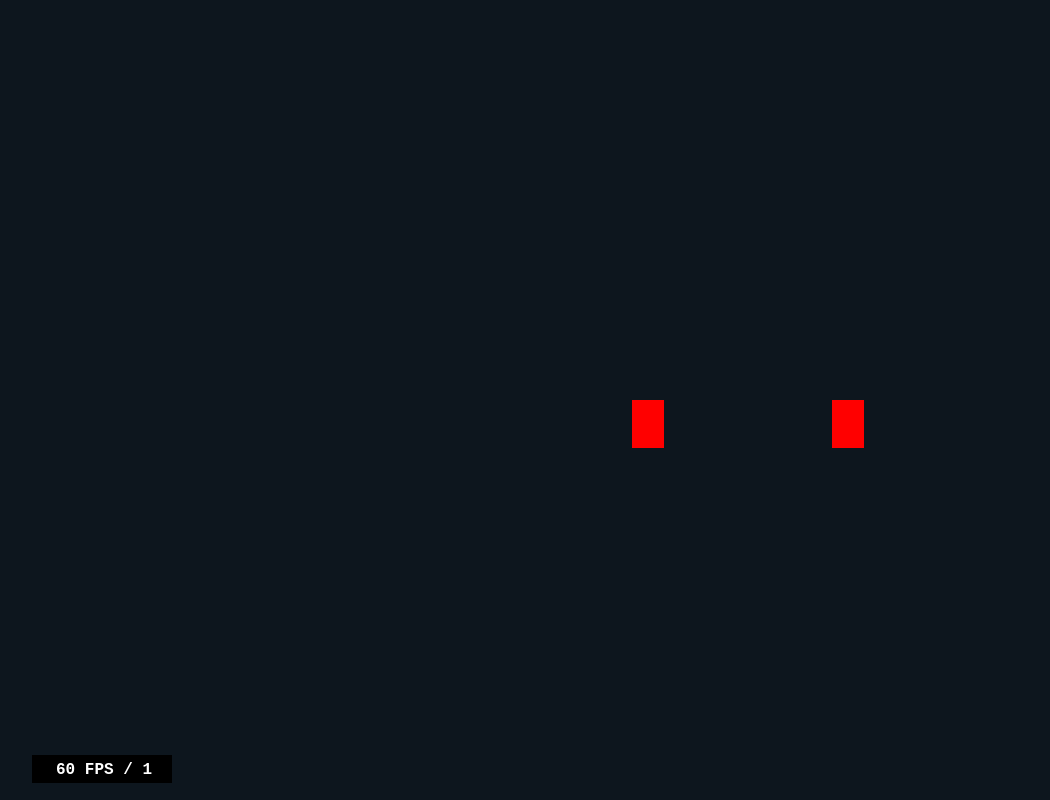
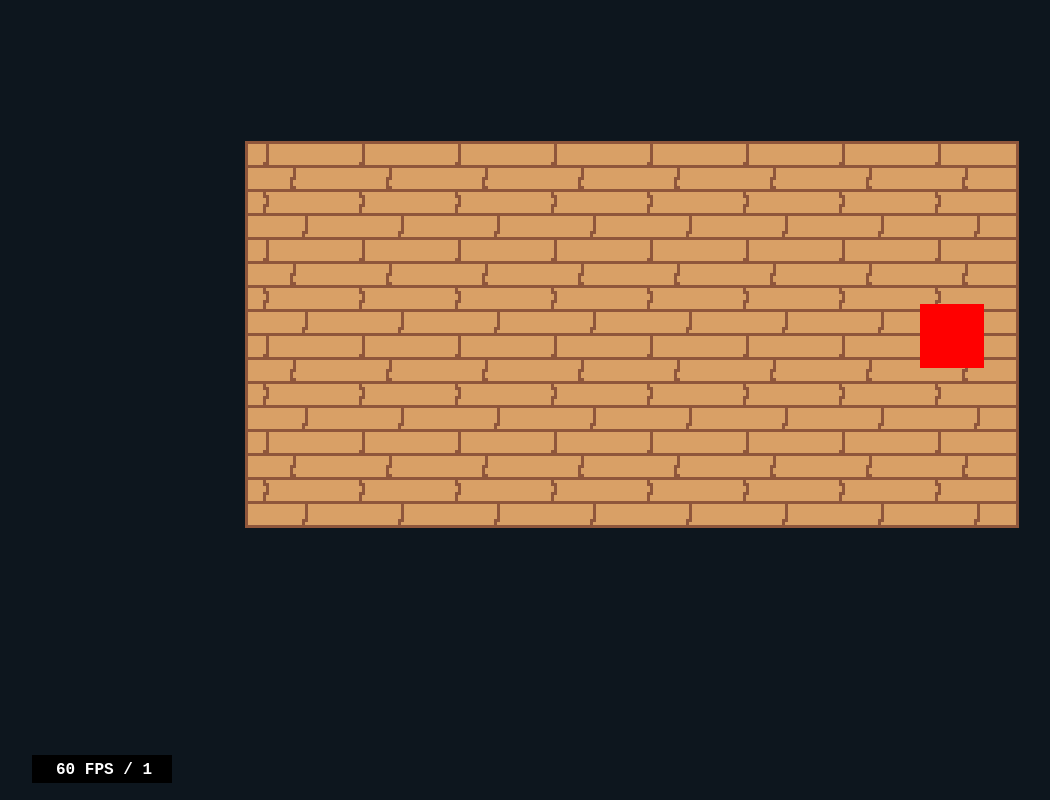
Before and after one commit to sebadorn/js13k-2023-13th-century, a website: page dev/index-dev.html in a window 1280 px wide. Shown: the whole page, without its empty margins (8-1058 px from the left). Drawn offline with Linux system fonts and the light colour scheme.

Commit message:
Added ship. Characters are assigned to a PlayerShip and can walk only on that.

```diff
--- a/dev/index-dev.html
+++ b/dev/index-dev.html
@@ -21,4 +21,5 @@ canvas{left:0;position:absolute;top:0;z-index:2}
 <script src="js/characters/Captain.js"></script>
 <script src="js/characters/Fighter.js"></script>
 <script src="js/levels/Test.js"></script>
+<script src="js/objects/Ship.js"></script>
 <canvas id="ui"></canvas><canvas id="c"></canvas>
--- a/dev/js/Character.js
+++ b/dev/js/Character.js
@@ -4,11 +4,40 @@
 js13k.Character = class extends js13k.LevelObject {
 
 
-	constructor( data ) {
+	/**
+	 *
+	 * @constructor
+	 * @param {object?} data
+	 */
+	constructor( data = {} ) {
+		data.w = 64;
+		data.h = 64;
 		super( data );
 
-		this.speed.x = 6;
-		this.speed.y = 6;
+		this.speed.x = 8;
+		this.speed.y = 8;
+	}
+
+
+	/**
+	 *
+	 * @override
+	 * @param {number}         dt
+	 * @param {js13k.Vector2D} dir
+	 */
+	update( dt, dir ) {
+		super.update( dt, dir );
+
+		if( this.ship ) {
+			this.pos.x = Math.min(
+				this.ship.pos.x + this.ship.w - this.w,
+				Math.max( this.ship.pos.x, this.pos.x )
+			);
+			this.pos.y = Math.min(
+				this.ship.pos.y + this.ship.h - this.h,
+				Math.max( this.ship.pos.y, this.pos.y )
+			);
+		}
 	}
 
 
--- a/dev/js/Level.js
+++ b/dev/js/Level.js
@@ -16,6 +16,8 @@ js13k.Level = class {
 		this.objects = [];
 		/** @type {js13k.Character[]} */
 		this.characters = [];
+		/** @type {js13k.PlayerShip?} */
+		this.ship = null;
 
 		this.selectedCharacter = {
 			p1: null,
@@ -67,15 +69,8 @@ js13k.Level = class {
 			return;
 		}
 
-		this.drawBackground( js13k.Renderer.ctx );
 		this.objects.forEach( o => o.draw( js13k.Renderer.ctx ) );
 	}
-
-
-	/**
-	 *
-	 */
-	drawBackground() {}
 
 
 	/**
@@ -88,7 +83,7 @@ js13k.Level = class {
 		ctx.font = 'bold 36px ' + js13k.FONT;
 		ctx.textAlign = 'center';
 		ctx.fillStyle = '#DDD';
-		ctx.fillText( 'GAME OVER', center, center );
+		ctx.fillText( 'GAME OVER', center.x, center.y );
 	}
 
 
@@ -105,10 +100,15 @@ js13k.Level = class {
 			}
 		}
 		else {
-			this.objects.sort( ( a, b ) => a.y - b.y );
+			if( this.ship ) {
+				const R = js13k.Renderer;
+				R.translateX = R.center.x + this.ship.pos.x - this.ship.w / 2;
+				R.translateY = R.center.y + this.ship.pos.y - this.ship.h / 2 - 64;
+			}
 
 			const dir = js13k.Input.getDirections();
 
+			this.objects.sort( ( a, b ) => a.prio() - b.prio() );
 			this.objects.forEach( o => {
 				if( o === this.selectedCharacter.p1 ) {
 					o.update( dt, dir );
--- a/dev/js/LevelObject.js
+++ b/dev/js/LevelObject.js
@@ -7,13 +7,13 @@ js13k.LevelObject = class {
 	/**
      *
      * @constructor
-     * @param {object} data
-     * @param {number} data.x - X coordinate
-     * @param {number} data.y - Y coordinate
-     * @param {number} data.w - Width
-     * @param {number} data.h - Height
+     * @param {object?} data
+     * @param {number}  data.x - X coordinate
+     * @param {number}  data.y - Y coordinate
+     * @param {number}  data.w - Width
+     * @param {number}  data.h - Height
      */
-	constructor( data ) {
+	constructor( data = {} ) {
 		this.pos = new js13k.Vector2D( data.x, data.y );
 		this.w = data.w || 0;
 		this.h = data.h || 0;
@@ -44,6 +44,15 @@ js13k.LevelObject = class {
 
 
 	/**
+	 * Get the render sorting priority.
+	 * @return {number}
+	 */
+	prio() {
+		return this.pos.y + this.h;
+	}
+
+
+	/**
 	 *
 	 * @param {number}         dt
 	 * @param {js13k.Vector2D} dir
--- a/dev/js/Renderer.js
+++ b/dev/js/Renderer.js
@@ -11,19 +11,23 @@ js13k.Renderer = {
 	// Leaving them as comment to know they (will) exist.
 	// --------------------------------------------------
 	//
-	// center: 0,
+	// images: null,
 	// last: 0,
 	// level: null,
 	//
-	// // Canvas for background, player
 	// cnv: null,
 	// ctx: null,
 	//
 	// cnvUI: null,
 	// ctxUI: null,
 
+	// Center position for the canvas content
+	center: new js13k.Vector2D(),
+
 	// Scaling factor. Updated in resize().
 	scale: 1,
+	translateX: 0,
+	translateY: 0,
 
 
 	/**
@@ -39,6 +43,9 @@ js13k.Renderer = {
 	 * Draw to the canvas.
 	 */
 	draw() {
+		this.ctx.setTransform( this.scale, 0, 0, this.scale, this.translateX, this.translateY );
+		this.ctxUI.setTransform( this.scale, 0, 0, this.scale, 0, 0 );
+
 		this.clear();
 		this.level && this.level.draw();
 	},
@@ -58,7 +65,7 @@ js13k.Renderer = {
 		this.ctxUI.font = 'normal 56px ' + js13k.FONT;
 		this.ctxUI.textAlign = 'center';
 		this.ctxUI.textBaseline = 'top';
-		this.ctxUI.fillText( 'PAUSED', this.center, 60 );
+		this.ctxUI.fillText( 'PAUSED', this.center.x, 60 );
 	},
 
 
@@ -93,8 +100,26 @@ js13k.Renderer = {
 		this.ctxUI = this.cnvUI.getContext( '2d', { alpha: true } );
 		this.ctxUI.imageSmoothingEnabled = false;
 
-		this.registerEvents();
-		cb();
+		this.loadAssets( () => {
+			this.registerEvents();
+			cb();
+		} );
+	},
+
+
+	/**
+	 *
+	 * @param {function} cb
+	 */
+	loadAssets( cb ) {
+		const img = new Image();
+
+		img.onload = () => {
+			this.images = img;
+			cb();
+		};
+
+		img.src = 'i.png';
 	},
 
 
@@ -113,9 +138,6 @@ js13k.Renderer = {
 
 			this.ctx.imageSmoothingEnabled = false;
 			this.ctxUI.imageSmoothingEnabled = false;
-
-			this.ctx.setTransform( this.scale, 0, 0, this.scale, 0, 0 );
-			this.ctxUI.setTransform( this.scale, 0, 0, this.scale, 0, 0 );
 
 			if( this.isPaused ) {
 				this.drawPause();
@@ -208,6 +230,9 @@ js13k.Renderer = {
 		this.cnvUI.width = window.innerWidth;
 		this.cnvUI.height = window.innerHeight;
 
+		this.center.x = Math.floor( this.cnv.width / 2 );
+		this.center.y = Math.floor( this.cnv.height / 2 );
+
 		if( this.isPaused ) {
 			clearTimeout( this._timeoutDrawPause );
 			this._timeoutDrawPause = setTimeout( () => this.drawPause(), 100 );
--- a/dev/js/Vector2D.js
+++ b/dev/js/Vector2D.js
@@ -44,4 +44,15 @@ js13k.Vector2D = class {
 	}
 
 
+	/**
+	 *
+	 * @param {number} x
+	 * @param {number} y
+	 */
+	set( x, y ) {
+		this.x = x;
+		this.y = y;
+	}
+
+
 };
--- a/dev/js/characters/Captain.js
+++ b/dev/js/characters/Captain.js
@@ -10,9 +10,6 @@ js13k.Captain = class extends js13k.Character {
 	 * @constructor
 	 */
 	constructor( data ) {
-		data.w ??= 32;
-		data.h ??= 48;
-
 		super( data );
 	}
 
--- a/dev/js/levels/Test.js
+++ b/dev/js/levels/Test.js
@@ -11,10 +11,13 @@ js13k.Level.Test = class extends js13k.Level {
 	constructor() {
 		super();
 
-		this.addCharacters(
-			new js13k.Captain( { x: window.innerWidth / 2, y: window.innerHeight / 2 } ),
-			new js13k.Captain( { x: window.innerWidth / 2 + 200, y: window.innerHeight / 2 } ),
-		);
+		const cap1 = new js13k.Captain();
+		this.addCharacters( cap1 );
+
+		this.ship = new js13k.PlayerShip( { x: 0, y: 0 } );
+		this.ship.add( cap1 );
+
+		this.objects.push( this.ship );
 
 		this.selectedCharacter.p1 = this.characters[0];
 	}
--- /dev/null
+++ b/dev/js/objects/Ship.js
@@ -0,0 +1,120 @@
+'use strict';
+
+
+js13k.Ship = class extends js13k.LevelObject {
+
+
+	/**
+	 *
+	 * @constructor
+	 * @param {object} data
+	 */
+	constructor( data ) {
+		super( data );
+		this.crew = [];
+	}
+
+
+	/**
+	 *
+	 * @override
+	 * @return {number}
+	 */
+	prio() {
+		return this.pos.y;
+	}
+
+
+};
+
+
+js13k.PlayerShip = class extends js13k.Ship {
+
+
+	/**
+	 *
+	 * @constructor
+	 * @param {object} data
+	 */
+	constructor( data ) {
+		super( data );
+		this.health = 100;
+
+		this.numTilesX = 8;
+		this.numTilesY = 4;
+		this.tileSize = 96;
+		this.w = this.numTilesX * this.tileSize;
+		this.h = this.numTilesY * this.tileSize;
+	}
+
+
+	/**
+	 * Add one or more characters to the ship's crew.
+	 * @param {js13k.Character[]} characters
+	 */
+	add( ...characters ) {
+		characters.forEach( c => {
+			c.ship = this;
+
+			if( c instanceof js13k.Captain ) {
+				c.pos.set(
+					this.pos.x + this.w - this.tileSize,
+					this.pos.y + this.h / 2 - c.h / 2
+				);
+			}
+			else if( c instanceof js13k.Fighter ) {
+				// TODO: position
+			}
+			else if( c instanceof js13k.Builder ) {
+				// TODO: position
+			}
+		} );
+
+		this.crew.push( ...characters );
+	}
+
+
+	/**
+	 *
+	 * @override
+	 * @param {CanvasRenderingContext2D} ctx
+	 */
+	draw( ctx ) {
+		ctx.fillStyle = '#8f563b';
+		ctx.fillRect(
+			this.pos.x - 3, this.pos.y - 3,
+			this.w + 6, this.h + 3
+		);
+
+		for( let x = 0; x < this.numTilesX; x++ ) {
+			for( let y = 0; y < this.numTilesY; y++ ) {
+				const sx = this.pos.x + x * this.tileSize;
+				const sy = this.pos.y + y * this.tileSize;
+
+				ctx.drawImage(
+					js13k.Renderer.images,
+					0, 0, 32, 32, sx, sy,
+					this.tileSize, this.tileSize
+				);
+			}
+		}
+	}
+
+
+};
+
+
+js13k.EnemyShip = class extends js13k.Ship {
+
+
+	/**
+	 *
+	 * @constructor
+	 * @param {object} data
+	 */
+	constructor( data ) {
+		super( data );
+	}
+
+
+};
```
Also changed, not shown: dev/i.png (added), docs/i.js, docs/i.png (added), 2 other files.
